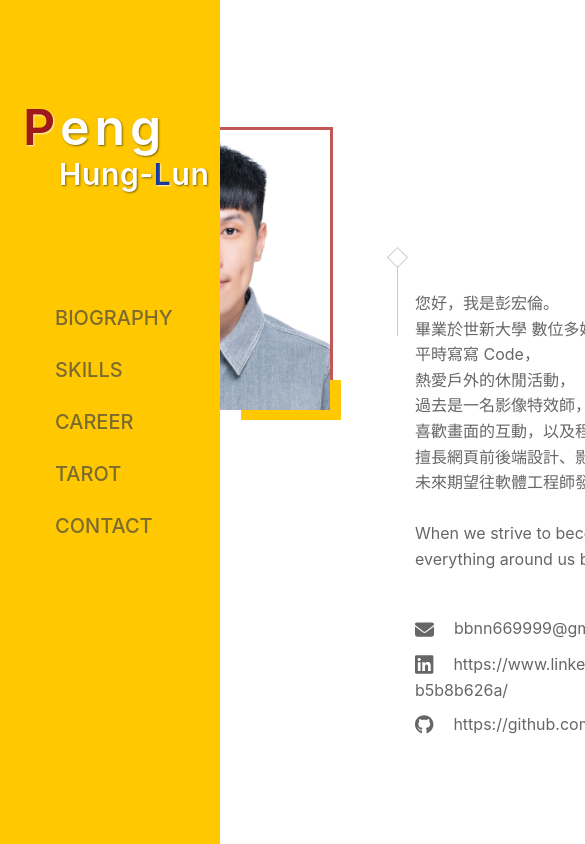
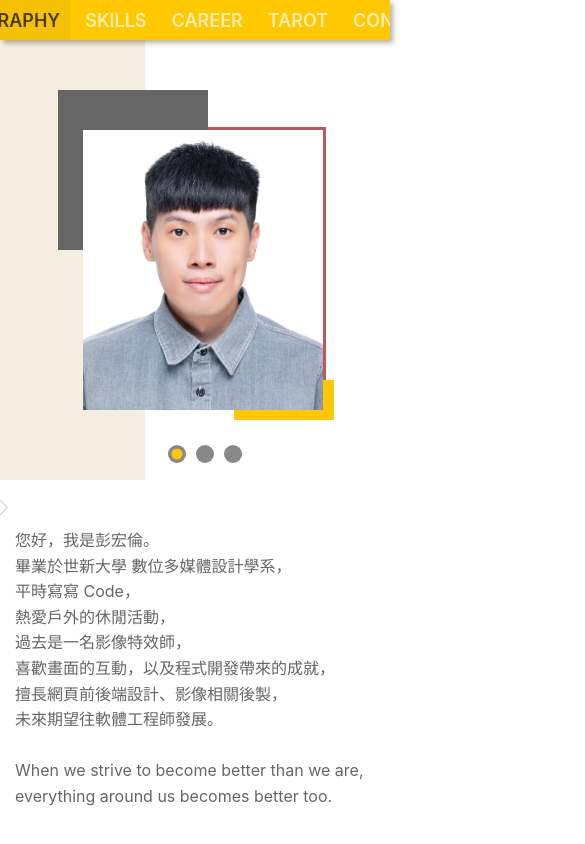
Before and after one commit to Ben10225/MyWeb, a Vue app: page / in a window 390 px wide. Shown: the top 844 px of the page, 585 px wide, since content can reach past the window. Built offline with nearby package versions, Linux system fonts and the light colour scheme; what vue-plyr would draw is missing.

Commit message:
bio rwd remain 360px

```diff
--- a/src/App.vue
+++ b/src/App.vue
@@ -15,7 +15,9 @@ const store = useData();
           :key="l.id"
           class="link-text"
           :to="l.link"
-          >{{ l.content }}</RouterLink
+        >
+          <div class="title">{{ l.content }}</div>
+          <div class="solo">{{ l.content[0] }}</div></RouterLink
         >
       </ul>
     </div>
@@ -47,7 +49,6 @@ const store = useData();
   height: 100%;
 }
 .link-text {
-  font-size: 20px;
   color: #444;
   list-style-type: none;
   cursor: pointer;
@@ -56,17 +57,24 @@ const store = useData();
   transition: 0.3s;
   display: block;
   text-decoration: none;
-  font-weight: 500;
   padding-left: 55px;
   transform: scale(1);
-  transform-origin: 70px 42px;
   text-shadow: 0px 0px 1px rgba(0, 0, 0, 0);
+  position: relative;
+}
+.title {
+  font-size: 20px;
+  font-weight: 600;
+  transition: 0.3s;
 }
 .link-text:hover {
+  background-color: #f1bf0a;
+}
+.link-text:hover .title {
   color: #fff;
-  background-color: #f1bf0a;
   opacity: 1;
   transform: scale(1.1);
+  transform-origin: 50px 42px;
   text-shadow: 2px 2px 1px rgba(0, 0, 0, 0.3);
 }
 .right-wrapper {
@@ -77,6 +85,17 @@ const store = useData();
 .logo {
   /* position: relative; */
   margin-top: 0;
+}
+.solo {
+  color: #444;
+  font-size: 30px;
+  position: absolute;
+  left: 0;
+  top: 0;
+  font-weight: 700;
+  padding-right: 25px;
+  display: none;
+  transition: all 0s;
 }
 @media (max-height: 800px) {
   .logo {
@@ -92,8 +111,80 @@ const store = useData();
     margin-left: 220px;
   }
   .logo {
-    /* transform: scale(0.6); */
     margin-left: 100px;
+  }
+  .link-text {
+    padding-left: 45px;
+  }
+}
+@media (max-width: 1200px) {
+  .left-wrapper {
+    width: 40px;
+    transition: 0.4s;
+    box-shadow: 3px 3px 5px rgba(0, 0, 0, 0.3);
+  }
+  .left-wrapper:hover {
+    width: 140px;
+  }
+  .left-wrapper:hover .solo {
+    display: none;
+  }
+  .left-wrapper:hover .link-text .title {
+    opacity: 1;
+    visibility: visible;
+  }
+  .right-wrapper {
+    margin-left: 10px;
+  }
+  .logo {
+    display: none;
+  }
+  .link-text {
+    padding-left: 15px;
+  }
+  .title {
+    opacity: 0;
+    visibility: hidden;
+    font-size: 18px;
+    font-weight: 500;
+  }
+  .solo {
+    display: block;
+    left: 10px;
+  }
+}
+@media (max-width: 600px) {
+  .left-wrapper {
+    width: 100%;
+    height: 40px;
+  }
+  .left-wrapper:hover {
+    width: 100%;
+  }
+  .right-wrapper {
+    margin-left: 0px;
+  }
+  .links-wrapper {
+    flex-direction: row;
+  }
+  .link-text {
+    display: inline;
+    padding-left: 15px;
+    color: #ffffff;
+  }
+  .link-text:hover .title {
+    transform: scale(1);
+    color: #000;
+    text-shadow: none;
+  }
+  .title {
+    opacity: 1;
+    visibility: visible;
+    margin-top: -3px;
+    font-weight: 600;
+  }
+  .solo {
+    display: none;
   }
 }
 </style>
--- a/src/components/BioComps/BioDecorateComp.vue
+++ b/src/components/BioComps/BioDecorateComp.vue
@@ -6,24 +6,6 @@ const solidDeg = ref(0);
 const borderCt = ref(0);
 const borderDeg = ref(0);
 const decos = ref([
-  {
-    id: counter.value++,
-    backgroundColor: "#666",
-    width: 150,
-    height: 160,
-    left: 50,
-    top: 20,
-    border: "none",
-  },
-  {
-    id: counter.value++,
-    backgroundColor: "#ffc800",
-    width: 100,
-    height: 40,
-    left: 226,
-    top: 310,
-    border: "none",
-  },
   {
     id: counter.value++,
     backgroundColor: "transparent",
@@ -43,42 +25,9 @@ const decos = ref([
     border: "none",
     // transform: "rotate(0deg)",
   },
-  {
-    id: counter.value++,
-    backgroundColor: "transparent",
-    width: 15,
-    height: 15,
-    left: 375,
-    top: 180,
-    border: "1px solid #cbcbcb",
-    transform: "rotate(45deg)",
-  },
-  {
-    id: counter.value++,
-    backgroundColor: "#cbcbcb",
-    width: 1,
-    height: 70,
-    left: 382,
-    top: 196,
-  },
-  {
-    id: counter.value++,
-    backgroundColor: "#999",
-    width: 130,
-    height: 3,
-    left: -116,
-    top: 610,
-    border: "none",
-  },
-  {
-    id: counter.value++,
-    backgroundColor: "rgb(26, 59, 158)",
-    width: 2,
-    height: 100,
-    left: -86,
-    top: 540,
-    border: "none",
-  },
+]);
+
+const fiveDots = ref([
   {
     id: counter.value++,
     backgroundColor: "#3d3d3d",
@@ -131,20 +80,83 @@ const decos = ref([
   },
 ]);
 
+const pictBlockDeco = ref([
+  {
+    id: counter.value++,
+    backgroundColor: "#666",
+    width: 150,
+    height: 160,
+    left: 50,
+    top: 20,
+    border: "none",
+  },
+  {
+    id: counter.value++,
+    backgroundColor: "#ffc800",
+    width: 100,
+    height: 40,
+    left: 226,
+    top: 310,
+    border: "none",
+  },
+]);
+
+const crossDeco = ref([
+  {
+    id: counter.value++,
+    backgroundColor: "#999",
+    width: 130,
+    height: 3,
+    left: -116,
+    top: 610,
+    border: "none",
+  },
+  {
+    id: counter.value++,
+    backgroundColor: "rgb(26, 59, 158)",
+    width: 2,
+    height: 100,
+    left: -86,
+    top: 540,
+    border: "none",
+  },
+]);
+
+const squareLineDeco = ref([
+  {
+    id: counter.value++,
+    backgroundColor: "transparent",
+    width: 15,
+    height: 15,
+    left: 375,
+    top: 180,
+    border: "1px solid #cbcbcb",
+    transform: "rotate(45deg)",
+  },
+  {
+    id: counter.value++,
+    backgroundColor: "#cbcbcb",
+    width: 1,
+    height: 70,
+    left: 382,
+    top: 196,
+  },
+]);
+
 setInterval(() => {
-  let tmp = decos.value[12].backgroundColor;
-  decos.value[12].backgroundColor = decos.value[11].backgroundColor;
-  decos.value[11].backgroundColor = decos.value[10].backgroundColor;
-  decos.value[10].backgroundColor = decos.value[9].backgroundColor;
-  decos.value[9].backgroundColor = decos.value[8].backgroundColor;
-  decos.value[8].backgroundColor = tmp;
+  let tmp = fiveDots.value[4].backgroundColor;
+  fiveDots.value[4].backgroundColor = fiveDots.value[3].backgroundColor;
+  fiveDots.value[3].backgroundColor = fiveDots.value[2].backgroundColor;
+  fiveDots.value[2].backgroundColor = fiveDots.value[1].backgroundColor;
+  fiveDots.value[1].backgroundColor = fiveDots.value[0].backgroundColor;
+  fiveDots.value[0].backgroundColor = tmp;
 
   setTimeout(() => {
-    decos.value[3].transform = `rotate(${(solidDeg.value += 90)}deg)`;
+    decos.value[1].transform = `rotate(${(solidDeg.value += 90)}deg)`;
     borderCt.value++;
   }, 500);
   if (borderCt.value === 5) {
-    decos.value[2].transform = `rotate(${(borderDeg.value -= 90)}deg)`;
+    decos.value[0].transform = `rotate(${(borderDeg.value -= 90)}deg)`;
     borderCt.value = 0;
   }
 }, 1000);
@@ -168,6 +180,70 @@ setInterval(() => {
         }"
       ></div>
     </div>
+    <div class="five-block" v-for="deco of fiveDots" :key="deco.id">
+      <div
+        class="decorate"
+        :style="{
+          backgroundColor: `${deco.backgroundColor}`,
+          width: `${deco.width}px`,
+          height: `${deco.height}px`,
+          left: `${deco.left}px`,
+          top: `${deco.top}px`,
+          border: `${deco.border}`,
+          borderRadius: `${deco.borderRadius}`,
+          transform: `${deco.transform}`,
+        }"
+      ></div>
+    </div>
+    <div class="pict-block" v-for="deco of pictBlockDeco" :key="deco.id">
+      <div
+        class="decorate"
+        :style="{
+          backgroundColor: `${deco.backgroundColor}`,
+          width: `${deco.width}px`,
+          height: `${deco.height}px`,
+          left: `${deco.left}px`,
+          top: `${deco.top}px`,
+          border: `${deco.border}`,
+          borderRadius: `${deco.borderRadius}`,
+          transform: `${deco.transform}`,
+        }"
+      ></div>
+    </div>
+    <div class="cross-block" v-for="deco of crossDeco" :key="deco.id">
+      <div
+        class="decorate"
+        :style="{
+          backgroundColor: `${deco.backgroundColor}`,
+          width: `${deco.width}px`,
+          height: `${deco.height}px`,
+          left: `${deco.left}px`,
+          top: `${deco.top}px`,
+          border: `${deco.border}`,
+          borderRadius: `${deco.borderRadius}`,
+          transform: `${deco.transform}`,
+        }"
+      ></div>
+    </div>
+    <div
+      class="square-line-block"
+      v-for="deco of squareLineDeco"
+      :key="deco.id"
+    >
+      <div
+        class="decorate"
+        :style="{
+          backgroundColor: `${deco.backgroundColor}`,
+          width: `${deco.width}px`,
+          height: `${deco.height}px`,
+          left: `${deco.left}px`,
+          top: `${deco.top}px`,
+          border: `${deco.border}`,
+          borderRadius: `${deco.borderRadius}`,
+          transform: `${deco.transform}`,
+        }"
+      ></div>
+    </div>
   </div>
 </template>
 
@@ -176,12 +252,45 @@ setInterval(() => {
   position: absolute;
   transition: 0.3s;
 }
-
+.five-block {
+  position: relative;
+}
+.pict-block {
+  position: relative;
+}
+.cross-block {
+  position: relative;
+}
+.square-line-block {
+  position: relative;
+}
 .big-one {
   background-color: #f5ede0;
   width: 240px;
   height: 690px;
   left: -50px;
   top: -110px;
+  transition: 0s;
+}
+@media (max-width: 850px) {
+  .big-one {
+    width: 220px;
+    height: 520px;
+  }
+  .five-block {
+    left: -240px;
+    top: -80px;
+  }
+  .pict-block {
+    left: 33px;
+  }
+  .cross-block {
+    top: 310px;
+    left: 30px;
+  }
+  .square-line-block {
+    left: -360px;
+    top: 250px;
+  }
 }
 </style>
--- a/src/components/BioComps/BioPictureBlockComp.vue
+++ b/src/components/BioComps/BioPictureBlockComp.vue
@@ -142,4 +142,10 @@ onMounted(() => {
 .dot-clicked {
   opacity: 1;
 }
+@media (max-width: 850px) {
+  .picture-dots {
+    right: -80px;
+    margin-top: 30px;
+  }
+}
 </style>
--- a/src/components/LogoNameComp.vue
+++ b/src/components/LogoNameComp.vue
@@ -65,7 +65,7 @@ h1 {
   user-select: none;
   cursor: pointer;
   opacity: 1;
-  transition: 0.3s;
+  transition: opacity 0.3s;
   text-shadow: 1px 1px 2px rgba(0, 0, 0, 0.5);
 }
 h1:hover {
--- a/src/views/BioView.vue
+++ b/src/views/BioView.vue
@@ -55,14 +55,13 @@ import BioDecorate from "../components/BioComps/BioDecorateComp.vue";
 <style scoped>
 .bio-wrapper {
   width: 100%;
-  /* height: 100vh; */
-  /* background-color: #ffffff; */
   display: flex;
   justify-content: center;
   align-items: center;
+  overflow-x: hidden;
 }
 .outter {
-  width: 800px;
+  /* width: 800px; */
   /* height: 700px; */
   position: relative;
   margin-top: 70px;
@@ -77,6 +76,7 @@ import BioDecorate from "../components/BioComps/BioDecorateComp.vue";
 .info-block {
   margin-left: 25px;
   margin-top: 221px;
+  z-index: 10;
 }
 .info {
   width: 400px;
@@ -85,7 +85,6 @@ import BioDecorate from "../components/BioComps/BioDecorateComp.vue";
 }
 .contact-infos {
   margin-top: 45px;
-
   margin-bottom: 70px;
 }
 .ic {
@@ -107,4 +106,13 @@ import BioDecorate from "../components/BioComps/BioDecorateComp.vue";
 .linkedin-ic {
   font-size: 21px;
 }
+@media (max-width: 850px) {
+  .upper-block {
+    flex-direction: column;
+    align-items: center;
+  }
+  .info-block {
+    margin-top: 0px;
+  }
+}
 </style>
```
